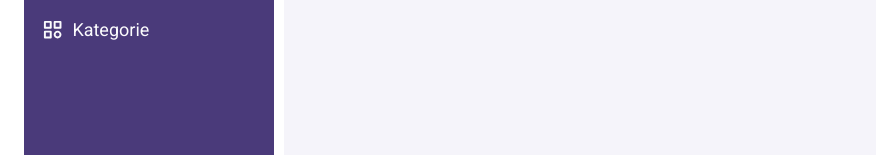
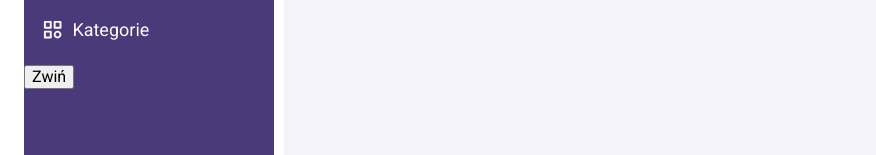
Before and after one commit to JakubM-I/expense-app, a React (Create React App) app: page /expense-app/categories in a window 1280 px wide. Shown: the part 204-359 px from the top of the page, without its empty margins (0-876 px from the left). Built offline with nearby package versions, Linux system fonts and the light colour scheme.

Commit message:
Collapse sidebar

```diff
--- a/src/features/app/Root/index.js
+++ b/src/features/app/Root/index.js
@@ -6,6 +6,10 @@ import MobileHeader from "../../mobile-menu/MobileHeader";
 
 const Root = () => {
     const [mobileMenu, setMobileMenu] = useState("");
+    const [appStatus, setAppStatus] = useState({
+        status: "loading",
+    });
+    const [collapseMenu, setCollapseMenu] = useState(false);
 
     const pageDimensions = () => {
         const windowWidth = window.innerWidth;
@@ -18,6 +22,8 @@ const Root = () => {
     }
 
     useEffect(() => {
+        pageDimensions();
+
         window.addEventListener("resize", pageDimensions);
 
         return () => {
@@ -26,10 +32,12 @@ const Root = () => {
     }, [])
 
     return (
-        <StyledExpesneList>
+        <StyledExpesneList collapseMenu={collapseMenu}>
             {mobileMenu ?
                 (<MobileHeader /> ) :
-                (<Sidebar />)
+                (<Sidebar
+                    collapseMenu={collapseMenu}
+                    setCollapseMenu={setCollapseMenu} />)
             }
             <Outlet />
         </StyledExpesneList>
--- a/src/features/app/Root/styled.js
+++ b/src/features/app/Root/styled.js
@@ -1,4 +1,4 @@
-import styled from 'styled-components';
+import styled, {css} from 'styled-components';
 
 export const StyledExpesneList = styled.div`
     width: min(1300px, calc(100% - 3em));
@@ -7,6 +7,11 @@ export const StyledExpesneList = styled.div`
     display: grid;
     grid-template-columns: 250px 1fr;
     overflow: hidden;
+    transition: all 0.8s ease-in;
+
+    ${({collapseMenu}) => collapseMenu && css `
+        grid-template-columns: 50px 1fr;
+    `}
 
     @media(max-width: ${({theme}) => theme.breakpoints.tablet}){
         grid-template-columns: 50px 1fr;
--- a/src/features/sidebar/Sidebar/index.js
+++ b/src/features/sidebar/Sidebar/index.js
@@ -3,7 +3,9 @@ import logo from "../../../assets/logo.png"
 import { StyledBar, StyledHeader, StyledLogo, StyledHeaderTitle } from "./styled"
 
 
-const Sidebar = () => {
+const Sidebar = ({setCollapseMenu, collapseMenu}) => {
+
+
 
     return (
         <StyledBar>
@@ -12,6 +14,7 @@ const Sidebar = () => {
                 <StyledHeaderTitle>Expenses App</StyledHeaderTitle>
             </StyledHeader>
             <Menu />
+            <button onClick={() => setCollapseMenu(!collapseMenu)}>Zwiń</button>
         </StyledBar>
     )
 };
```
